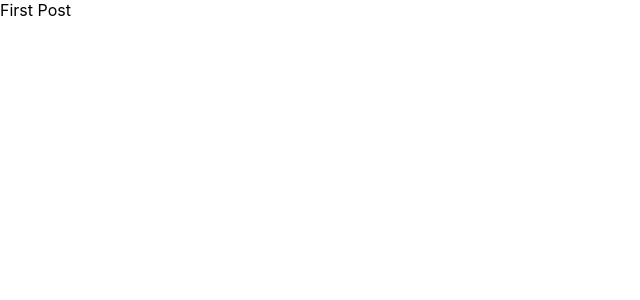
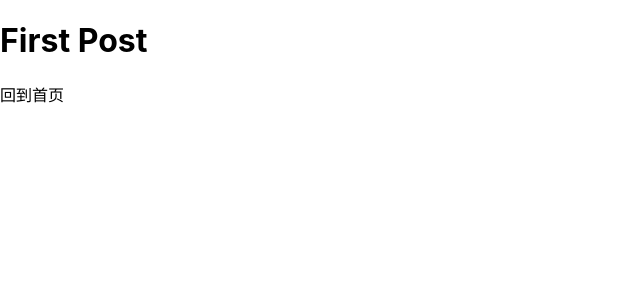
Before and after one commit to Knight174/nextjs-wku94g, a Next.js app: page /posts/first-post in a window 1280 px wide. Shown: the top 300 px of the page, without its empty margins (0-640 px from the left). Built offline with nearby package versions, Linux system fonts and the light colour scheme.

Commit message:
快速导航

```diff
--- a/pages/index.js
+++ b/pages/index.js
@@ -1,4 +1,5 @@
 import Head from 'next/head';
+import Link from 'next/link';
 import styles from '../styles/Home.module.css';
 
 export default function Home() {
@@ -12,7 +13,9 @@
         <h1 className={styles.title}>
           Hello, <a href="https://nextjs.org">Next.js!</a>
         </h1>
-
+        <h3>
+          <Link href="/posts/first-post">First Post</Link>
+        </h3>
         <p className={styles.description}>
           Get started by editing{' '}
           <code className={styles.code}>pages/index.js</code>
--- a/pages/posts/first-post.js
+++ b/pages/posts/first-post.js
@@ -1,5 +1,11 @@
 import React from 'react';
+import Link from 'next/link';
 
 export default function X() {
-  return <div>First Post</div>;
+  return (
+    <div>
+      <h1>First Post</h1>
+      <Link href="/">回到首页</Link>
+    </div>
+  );
 }
```
